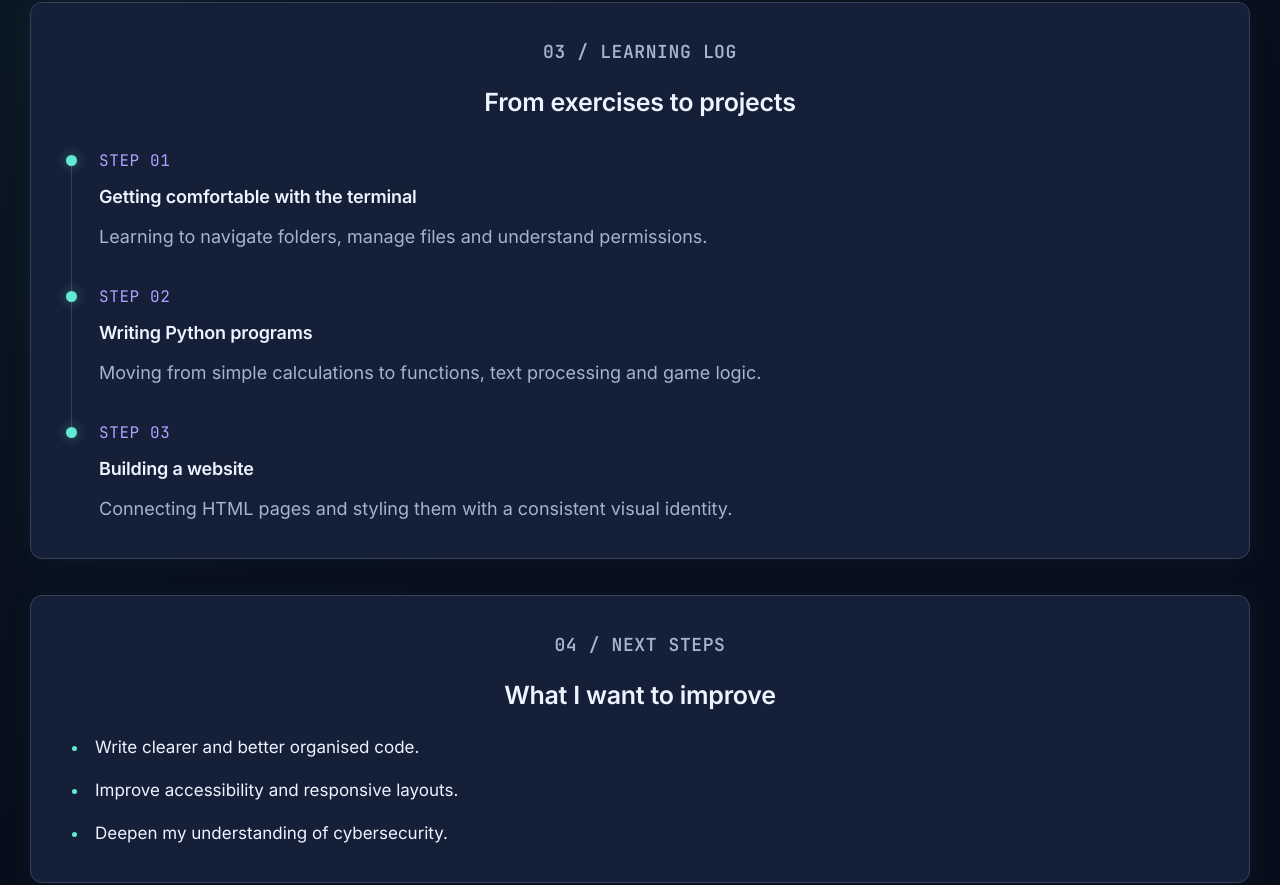
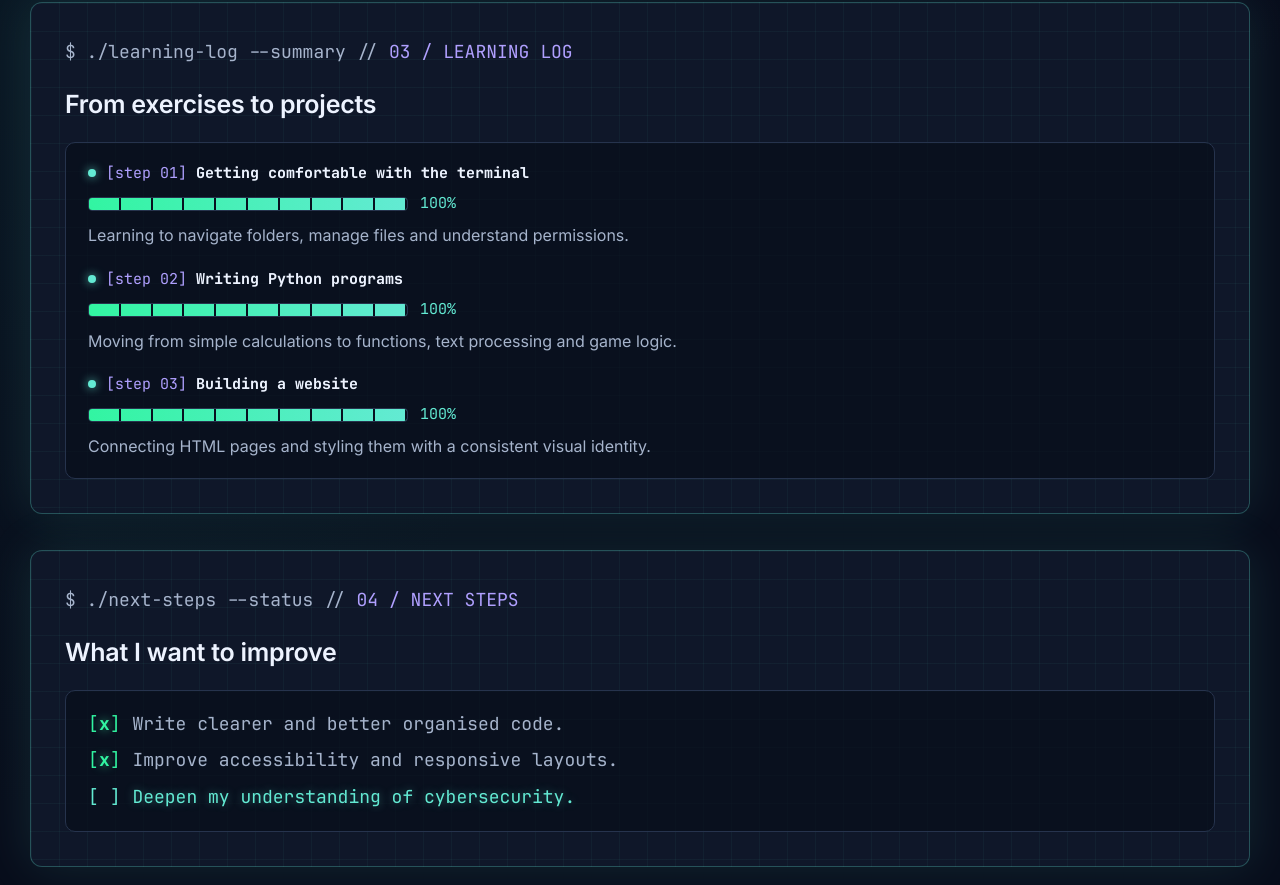
Before and after one commit to hsainezaid0/My-Portfolio, a plain HTML site: page skills.html in a window 1280 px wide. Shown: the part 2591-3476 px from the top of the page. Drawn offline with Linux system fonts and the light colour scheme; animation ran at ten frames a second.

Commit message:
Polish the About and Skills pages and sync the site
About page
- Intro card restyled as a terminal window (about.md, ONLINE badge), left aligned
- Goals terminal card removed
- Other experiences shown as log entries, CV block as `open cv.pdf`
- Background stylesheet version bumped to refresh cached styles

Skills page
- Learning log shown as terminal output: each step has a light point,
  a progress bar that fills from empty to full (staggered per step),
  and aligned titles and descriptions
- Next steps shown as a checklist: the done items pop in, and the
  three goal lines type in one after another
- Respects prefers-reduced-motion

```diff
--- a/features.css
+++ b/features.css
@@ -1903,3 +1903,114 @@ html:has(.project-preview[open]) {
 /* About: CV block text aligned left */
 .about-page .cv-row > div { text-align: left; }
 .about-page .cv-row h2, .about-page .cv-row p, .about-page .cv-row .cv-cmd { text-align: left; margin-left: 0; margin-right: 0; }
+
+/* Skills: learning log and next steps as terminal output (approved mock N3) */
+.term-log {
+    background-color: #0f1729;
+    background-image: linear-gradient(rgba(99, 234, 211, 0.045) 1px, transparent 1px), linear-gradient(90deg, rgba(99, 234, 211, 0.045) 1px, transparent 1px);
+    background-size: 28px 28px;
+    border: 1px solid rgba(99, 234, 211, 0.28);
+    box-shadow: 0 0 50px rgba(99, 234, 211, 0.12);
+}
+.term-out {
+    font: 15px/1.8 var(--font-mono);
+    color: #a6b4cc;
+    background: rgba(8, 13, 27, 0.7);
+    border: 1px solid #26334d;
+    border-radius: 10px;
+    padding: 18px 22px;
+    margin-top: 20px;
+}
+.term-entry { margin-bottom: 18px; }
+.term-entry:last-child { margin-bottom: 0; }
+.term-entry p { margin: 0; font-family: Inter, sans-serif; font-size: 16px; line-height: 1.6; color: #a6b4cc; }
+.term-entry p:first-child { font-family: var(--font-mono); font-size: 15px; }
+.term-tag { color: #b0a0ff; }
+.term-title { color: #edf3ff; font-weight: 600; }
+.term-bar { color: #32f5a2; margin-left: 8px; }
+.term-line { margin: 0 0 6px; }
+.term-line:last-child { margin-bottom: 0; }
+.term-ok { color: #32f5a2; }
+.term-todo { color: #63ead3; }
+.term-next { color: #63ead3; text-shadow: 0 0 10px rgba(99, 234, 211, 0.4); }
+
+/* Skills: terminal log layout fix (left aligned, progress on its own line) */
+.term-log, .term-log h2, .term-log .exp-cmd { text-align: left; }
+.term-entry p.term-head { font-family: var(--font-mono); font-size: 15px; margin: 0 0 6px; }
+.term-entry p.term-progress { font-family: var(--font-mono); font-size: 15px; margin: 0 0 8px; color: #32f5a2; }
+.term-bar { color: #32f5a2; margin-left: 0; letter-spacing: 0; }
+.term-pct { color: #63ead3; margin-left: 12px; }
+.term-entry p:not(.term-head):not(.term-progress) { text-align: left; }
+
+/* Skills: light point before each step */
+.term-dot { display: inline-block; width: 8px; height: 8px; border-radius: 50%; background: #63ead3; box-shadow: 0 0 10px rgba(99, 234, 211, 0.8); margin-right: 10px; vertical-align: middle; position: relative; top: -1px; }
+
+/* Skills: progress bars that fill from empty to full, across the whole line */
+.term-track {
+    position: relative;
+    display: inline-block;
+    width: min(320px, 70%);
+    height: 14px;
+    vertical-align: middle;
+    background: #08101f;
+    border: 1px solid #26334d;
+    border-radius: 4px;
+    overflow: hidden;
+    box-shadow: inset 0 0 8px rgba(0, 0, 0, 0.6);
+}
+.term-track::after {
+    content: "";
+    position: absolute;
+    inset: 0;
+    background: repeating-linear-gradient(90deg, transparent 0 calc(10% - 2px), #08101f calc(10% - 2px) 10%);
+    pointer-events: none;
+}
+.term-fill {
+    position: absolute;
+    left: 0;
+    top: 0;
+    bottom: 0;
+    width: 100%;
+    background: linear-gradient(90deg, #32f5a2, #63ead3);
+    box-shadow: 0 0 14px rgba(50, 245, 162, 0.7);
+}
+@media (prefers-reduced-motion: no-preference) {
+    .term-fill { transform-origin: left center; animation: term-fill-grow 1.8s cubic-bezier(0.22, 0.8, 0.3, 1) both; }
+    .term-entry:nth-child(1) .term-fill { animation-delay: 0.2s; }
+    .term-entry:nth-child(2) .term-fill { animation-delay: 0.7s; }
+    .term-entry:nth-child(3) .term-fill { animation-delay: 1.2s; }
+    .term-line .term-fill { animation: none; }
+}
+@keyframes term-fill-grow {
+    from { transform: scaleX(0); }
+    to { transform: scaleX(1); }
+}
+
+/* Skills: aligned checkboxes, the X pops in when a goal is done */
+.term-box { display: inline-block; width: 3ch; margin-right: 12px; text-align: center; font-family: var(--font-mono); white-space: pre; }
+.term-box::before { content: "["; color: #63ead3; }
+.term-box::after { content: "]"; color: #63ead3; }
+.term-box.term-done::before, .term-box.term-done::after { color: #32f5a2; }
+.term-mark { display: inline-block; color: #32f5a2; font-weight: 600; }
+.term-done .term-mark { text-shadow: 0 0 10px rgba(50, 245, 162, 0.7); }
+@media (prefers-reduced-motion: no-preference) {
+    .term-done .term-mark { animation: term-x-pop 0.6s cubic-bezier(0.3, 1.6, 0.5, 1) both; }
+    .term-line:nth-child(1) .term-mark { animation-delay: 0.4s; }
+    .term-line:nth-child(2) .term-mark { animation-delay: 1s; }
+}
+@keyframes term-x-pop {
+    0% { transform: scale(0) rotate(-45deg); opacity: 0; }
+    100% { transform: scale(1) rotate(0deg); opacity: 1; }
+}
+
+/* Skills: the three goal lines type in from left to right */
+@media (prefers-reduced-motion: no-preference) {
+    .term-log .term-line { animation: term-line-reveal 1.1s steps(28, end) both; }
+    .term-log .term-line:nth-child(1) { animation-delay: 0.1s; }
+    .term-log .term-line:nth-child(2) { animation-delay: 0.9s; }
+    .term-log .term-line:nth-child(3) { animation-delay: 1.7s; }
+}
+@keyframes term-line-reveal {
+    from { clip-path: inset(0 100% 0 0); }
+    to { clip-path: inset(0 0 0 0); }
+}
--- a/skills.html
+++ b/skills.html
@@ -25,7 +25,7 @@
     <script src="theme-init.js?v=controls-1"></script>
     <script src="theme.js?v=merge-3" defer></script>
     <link rel="stylesheet" href="style.css?v=merge-6" />
-    <link rel="stylesheet" href="features.css?v=merge-11" />
+    <link rel="stylesheet" href="features.css?v=merge-17" />
     <script src="script.js?v=merge-4" defer></script>
     <script src="search.js?v=merge-2" defer></script>
     <script src="tilt.js?v=merge-2" defer></script>
@@ -222,44 +222,35 @@
                     </section>
                 </div>
             </section>
-            <section class="panel section-space">
-                <p class="panel-label">03 / LEARNING LOG</p>
+            <section class="panel section-space term-log">
+                <p class="exp-cmd">$ ./learning-log --summary // <span>03 / LEARNING LOG</span></p>
                 <h2>From exercises to projects</h2>
-                <ol class="timeline">
-                    <li>
-                        <span class="timeline-date">STEP 01</span>
-                        <h3>Getting comfortable with the terminal</h3>
-                        <p>
-                            Learning to navigate folders, manage files and
-                            understand permissions.
-                        </p>
-                    </li>
-                    <li>
-                        <span class="timeline-date">STEP 02</span>
-                        <h3>Writing Python programs</h3>
-                        <p>
-                            Moving from simple calculations to functions, text
-                            processing and game logic.
-                        </p>
-                    </li>
-                    <li>
-                        <span class="timeline-date">STEP 03</span>
-                        <h3>Building a website</h3>
-                        <p>
-                            Connecting HTML pages and styling them with a
-                            consistent visual identity.
-                        </p>
-                    </li>
-                </ol>
+                <div class="term-out">
+                    <div class="term-entry">
+                        <p class="term-head"><span class="term-dot" aria-hidden="true"></span><span class="term-tag">[step 01]</span> <span class="term-title">Getting comfortable with the terminal</span></p>
+                        <p class="term-progress"><span class="term-track"><span class="term-fill"></span></span><span class="term-pct">100%</span></p>
+                        <p>Learning to navigate folders, manage files and understand permissions.</p>
+                    </div>
+                    <div class="term-entry">
+                        <p class="term-head"><span class="term-dot" aria-hidden="true"></span><span class="term-tag">[step 02]</span> <span class="term-title">Writing Python programs</span></p>
+                        <p class="term-progress"><span class="term-track"><span class="term-fill"></span></span><span class="term-pct">100%</span></p>
+                        <p>Moving from simple calculations to functions, text processing and game logic.</p>
+                    </div>
+                    <div class="term-entry">
+                        <p class="term-head"><span class="term-dot" aria-hidden="true"></span><span class="term-tag">[step 03]</span> <span class="term-title">Building a website</span></p>
+                        <p class="term-progress"><span class="term-track"><span class="term-fill"></span></span><span class="term-pct">100%</span></p>
+                        <p>Connecting HTML pages and styling them with a consistent visual identity.</p>
+                    </div>
+                </div>
             </section>
-            <section class="panel section-space">
-                <p class="panel-label">04 / NEXT STEPS</p>
+            <section class="panel section-space term-log">
+                <p class="exp-cmd">$ ./next-steps --status // <span>04 / NEXT STEPS</span></p>
                 <h2>What I want to improve</h2>
-                <ul class="goal-list">
-                    <li>Write clearer and better organised code.</li>
-                    <li>Improve accessibility and responsive layouts.</li>
-                    <li>Deepen my understanding of cybersecurity.</li>
-                </ul>
+                <div class="term-out">
+                    <p class="term-line"><span class="term-box term-done"><span class="term-mark">x</span></span>Write clearer and better organised code.</p>
+                    <p class="term-line"><span class="term-box term-done"><span class="term-mark">x</span></span>Improve accessibility and responsive layouts.</p>
+                    <p class="term-line"><span class="term-box term-todo"><span class="term-mark">&nbsp;</span></span><span class="term-next">Deepen my understanding of cybersecurity.</span></p>
+                </div>
             </section>
             <footer id="footer-preview" class="page-footer portfolio-footer">
                 <div class="footer-invitation">
```
Also changed, not shown: about.html (+1 -1 lines), contact.html (+1 -1 lines), index.html (+1 -1 lines), projects.html (+1 -1 lines).
